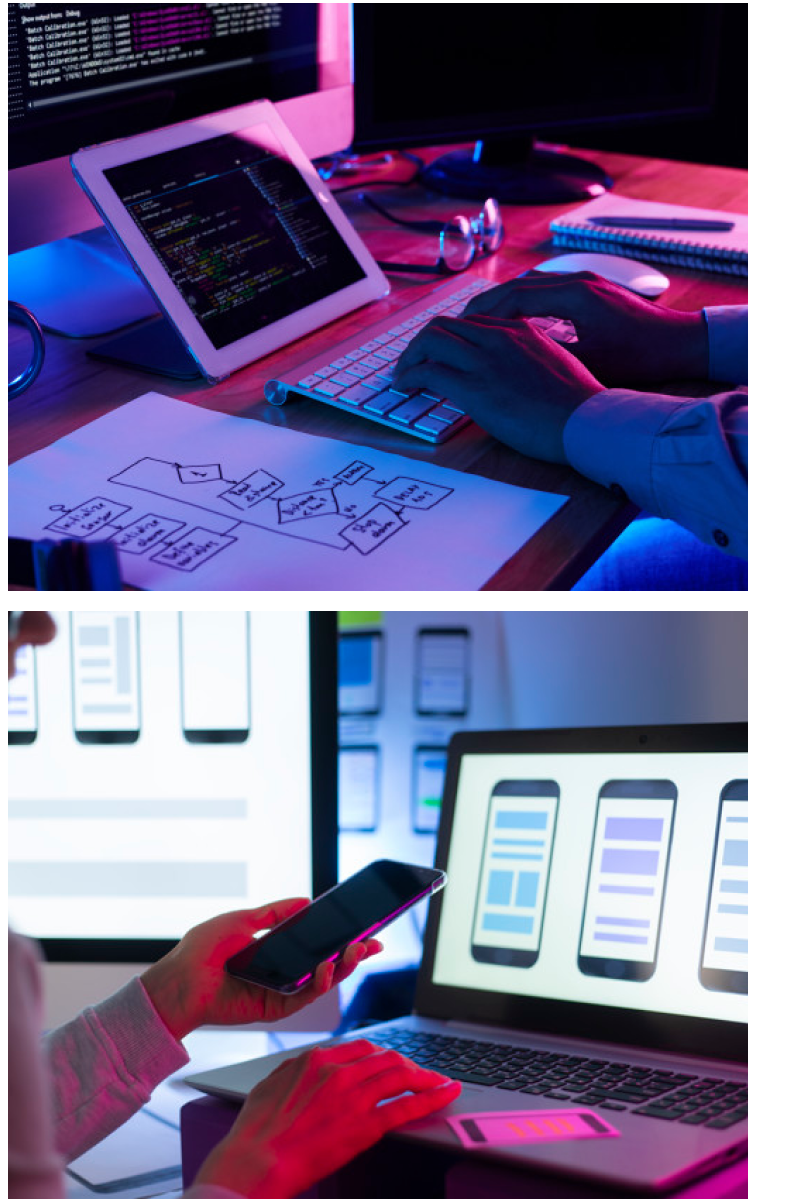
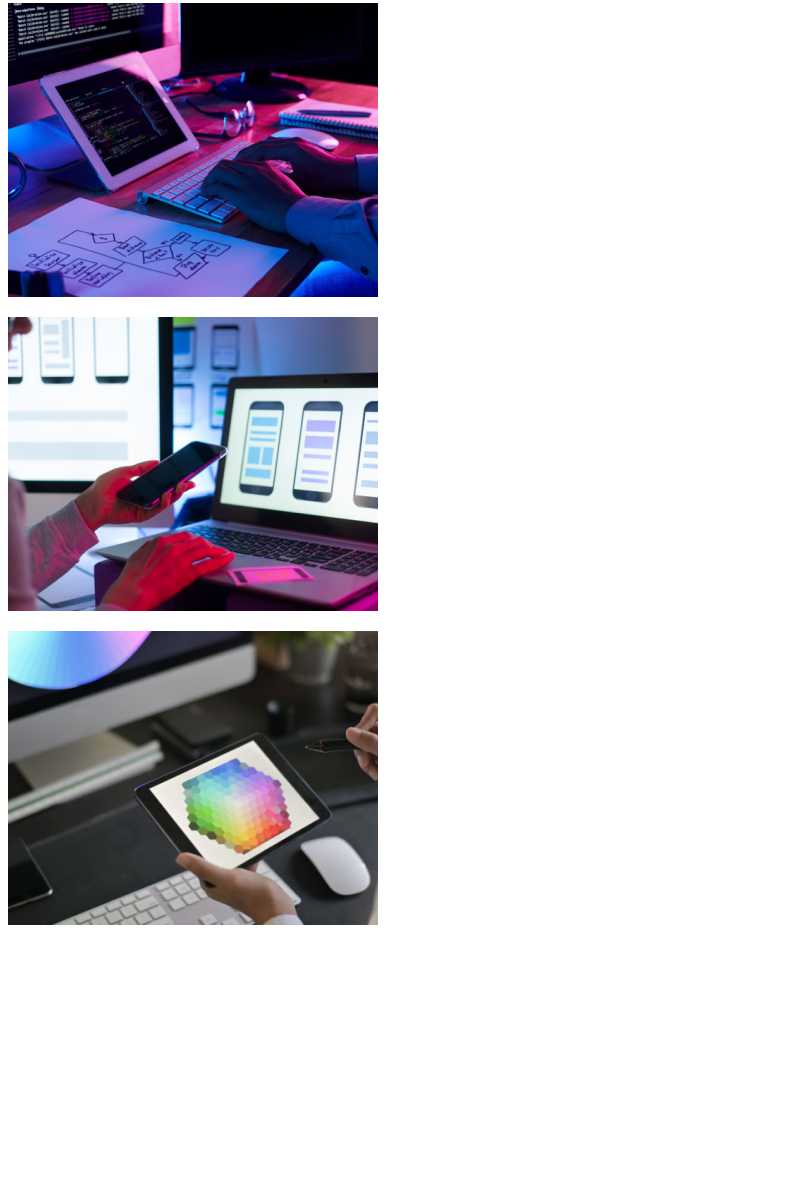
Before and after one commit to SixtyByte/goit-markup-hw-01, a plain HTML site: page index.html in a window 1280 px wide. Shown: the part 634-1833 px from the top of the page, without its empty margins (0-803 px from the left). After the commit the page ends 1579 px from the top, so only its background shows below. Drawn offline with Linux system fonts and the light colour scheme; files whose address does not match are found by name.

Commit message:
Update index.html

```diff
--- a/index.html
+++ b/index.html
@@ -23,11 +23,13 @@
         <a href="mailto:info@devstudio.com">info@devstudio.com</a> <br>
         <a href=tel:+380961111111>+380961111111 </a>
       </section>
+    </header>
+    <main>
     <Section>
       <h1>Эффективные решения для вашего бизнеса</h1>
       <button>Заказать услугу</button>
     </section>
-      </header>
+
     <!--Main-->
     <section>
 <ul>
@@ -40,9 +42,10 @@
     <section>
     <!--Картинки-->
     <h2>Чем мы занимаемся </h2>
-    <p><img src="img/1.png"alt="pic1"></p>
-    <p></p><img src="img/2.png"alt="pic2"></p>
-    <p></p><img src="img/3.png"alt="pic3"></p>
+    <p><img src="img/1.png"alt="pic1" style="width:370px;"></p>
+    <p><img src="img/2.png"alt="pic2"style="width:370px;"></p>
+    <p><img src="img/3.png"alt="pic3"style="width:370px;"></p>
   </section>
+</main>
   </body>
 </html>
```
